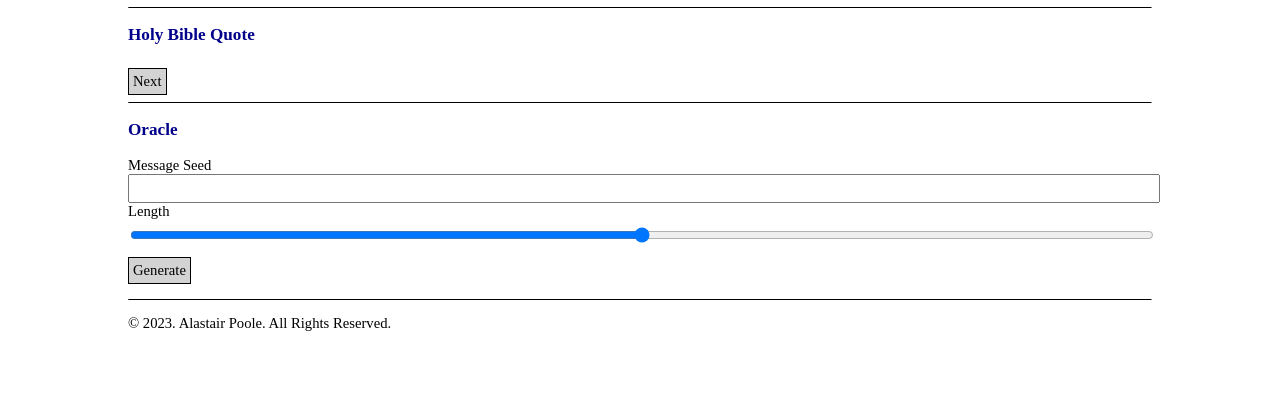
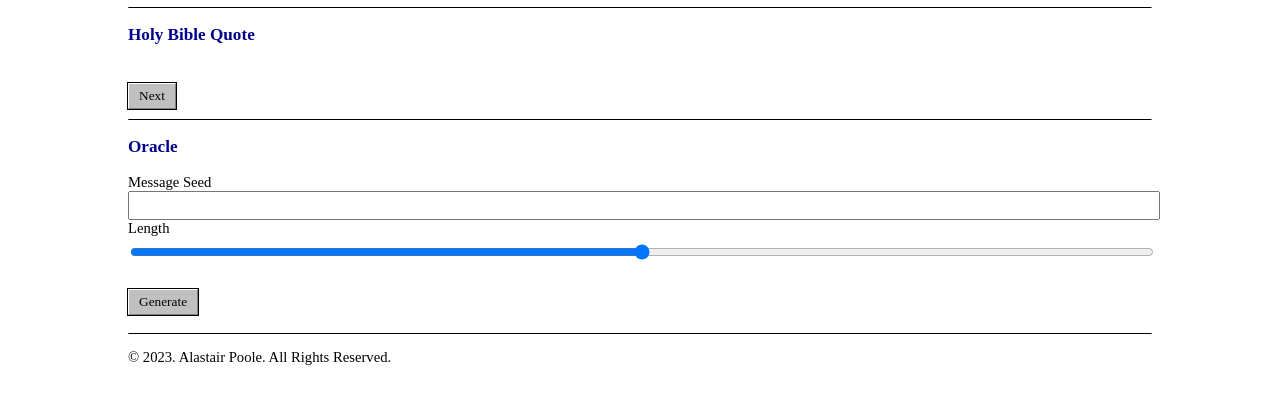
Before and after one commit to haxworx/blog, a Symfony app: template templates/page/entropy.html.twig in a window 1280 px wide. Shown: the part 24-428 px from the top of the page. Run offline with Twig, Linux system fonts and the light colour scheme; the template is opened without the code that fills it, so the values that code supplies are empty; some libraries are stand-ins or nearby versions.

Commit message:
buttons: Win 9x style

```diff
--- a/templates/base.html.twig
+++ b/templates/base.html.twig
@@ -39,13 +39,18 @@
             border-bottom: none;
         }
         button {
-            border: 1px solid black;
+            font-family: serif;
+            cursor: pointer;
+            outline:1px solid #000000;
+            background:#C0C0C0;
+            border-width:1px;
+            border-style:solid;
+            border-color:#FFFFFF #808080 #808080 #FFFFFF;
+            padding:4px 10px;
+            margin:20px auto 3px;
+        }
+        button:hover {
             background-color: lightgrey;
-            padding: 4px;
-            margin-top: 5px;
-            font-family: serif;
-            font-size: 11pt;
-            cursor: pointer;
         }
         input, textarea {
             width: 100%;
```
